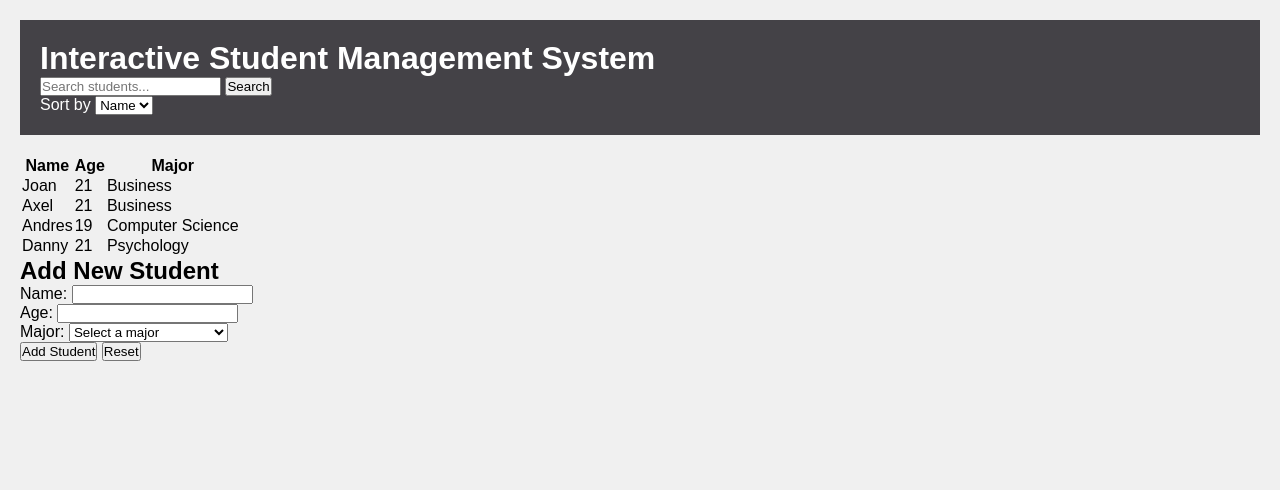
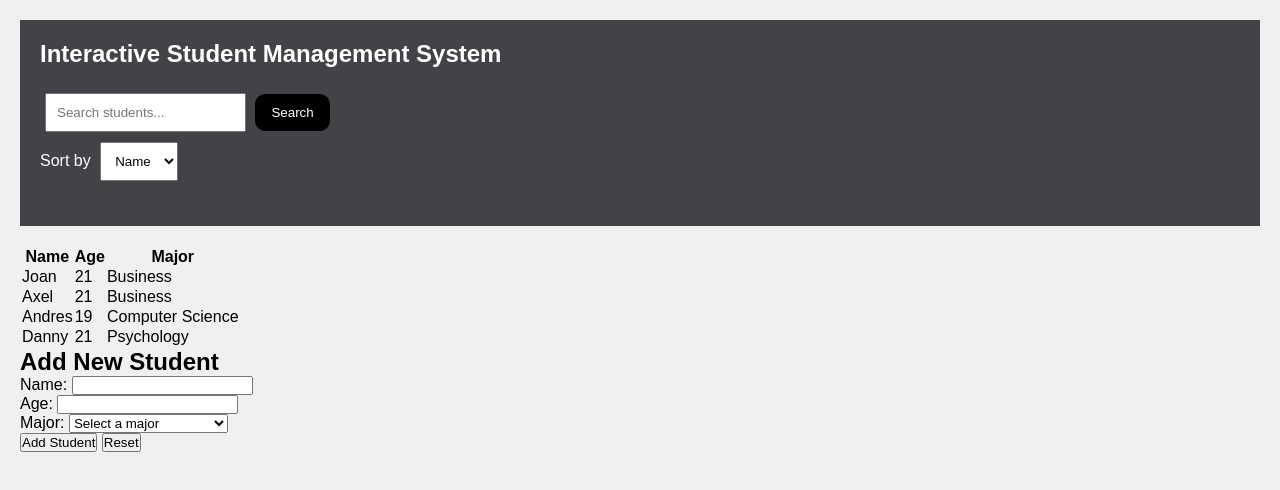
Before and after one commit to aidanj543/studentManagementSystem, a plain HTML site: page index.html in a window 1280 px wide. Drawn offline with Linux system fonts and the light colour scheme.

Commit message:
customized search controls

```diff
--- a/styles.css
+++ b/styles.css
@@ -17,3 +17,31 @@ header {
   padding: 20px;
   margin-bottom: 20px;
 }
+
+
+header h1 {
+  font-size: 24px;
+}
+
+.controls {
+  margin: 20px 0;
+}
+
+.search-bar input {
+  padding: 10px;
+  margin: 5px;
+}
+
+.search-bar button {
+  padding: 10px 15px;
+  background-color: black;
+  color: white;
+  border: 1px solid black;
+  border-radius: 10px;
+  cursor: pointer;
+}
+
+.sort select {
+  padding: 10px;
+  margin: 5px;
+}
```
